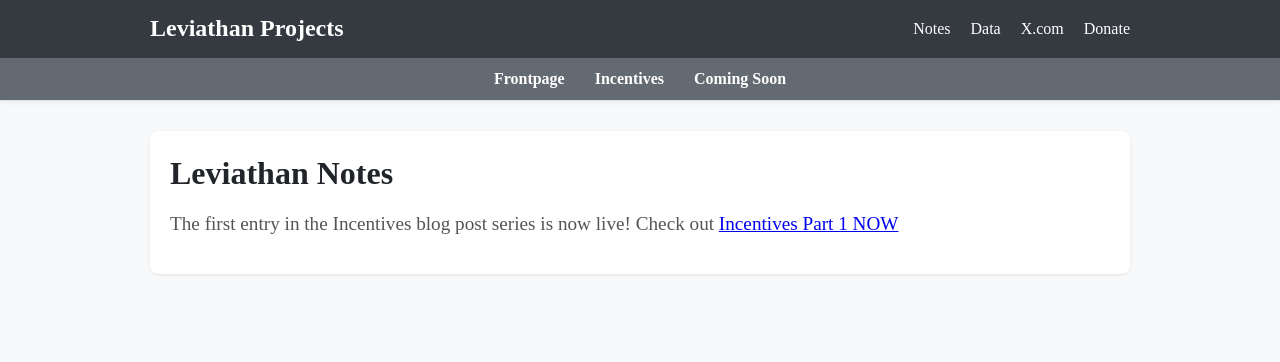
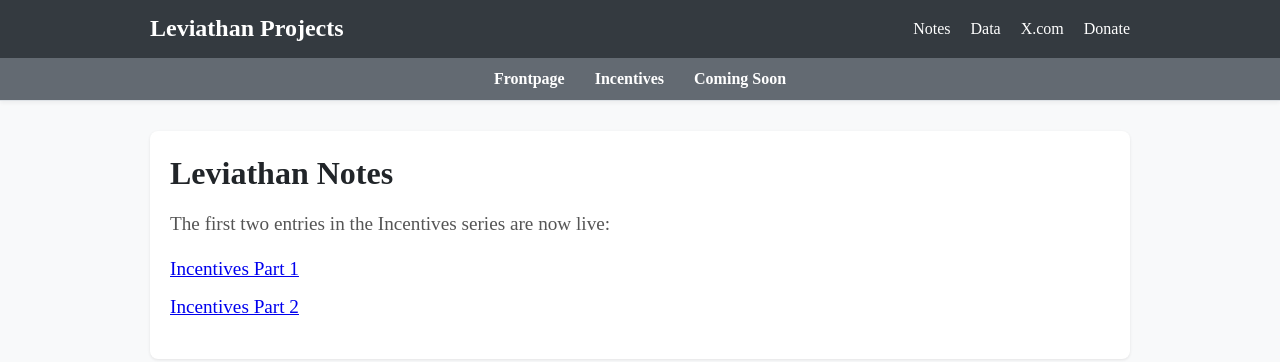
Before and after one commit to leviathannotes/leviathan, a plain HTML site: page notes.html in a window 1280 px wide. Shown: the top 362 px of the page. Drawn offline with Linux system fonts and the light colour scheme.

Commit message:
donate page update notes page update to link incentives2

```diff
--- a/notes.html
+++ b/notes.html
@@ -37,7 +37,12 @@
         <div class="container">
             <div class="content-section">
                 <h1>Leviathan Notes</h1>
-                <p>The first entry in the Incentives blog post series is now live! Check out <a href="./incentives/incentives1.html">Incentives Part 1 NOW</a></p>
+                <p>The first two entries in the Incentives series are now live:
+                <ul>
+                    <li><a href="./incentives/incentives1.html">Incentives Part 1</a></li>
+                    <li><a href="./incentives/incentives2.html">Incentives Part 2</a></li>
+
+                </ul>
             </div>
 
 
```
Also changed, not shown: donate.html (+2 -2 lines).
